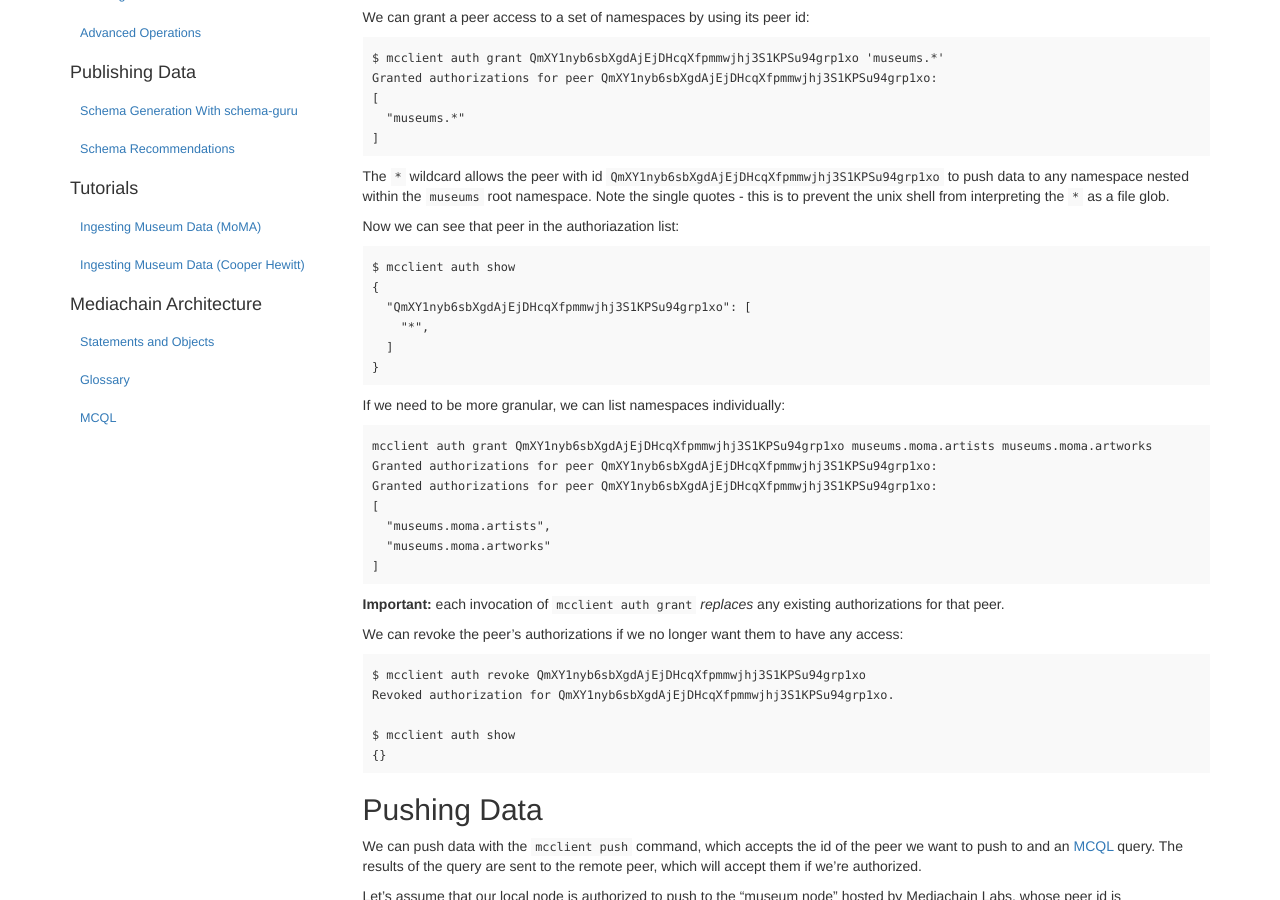
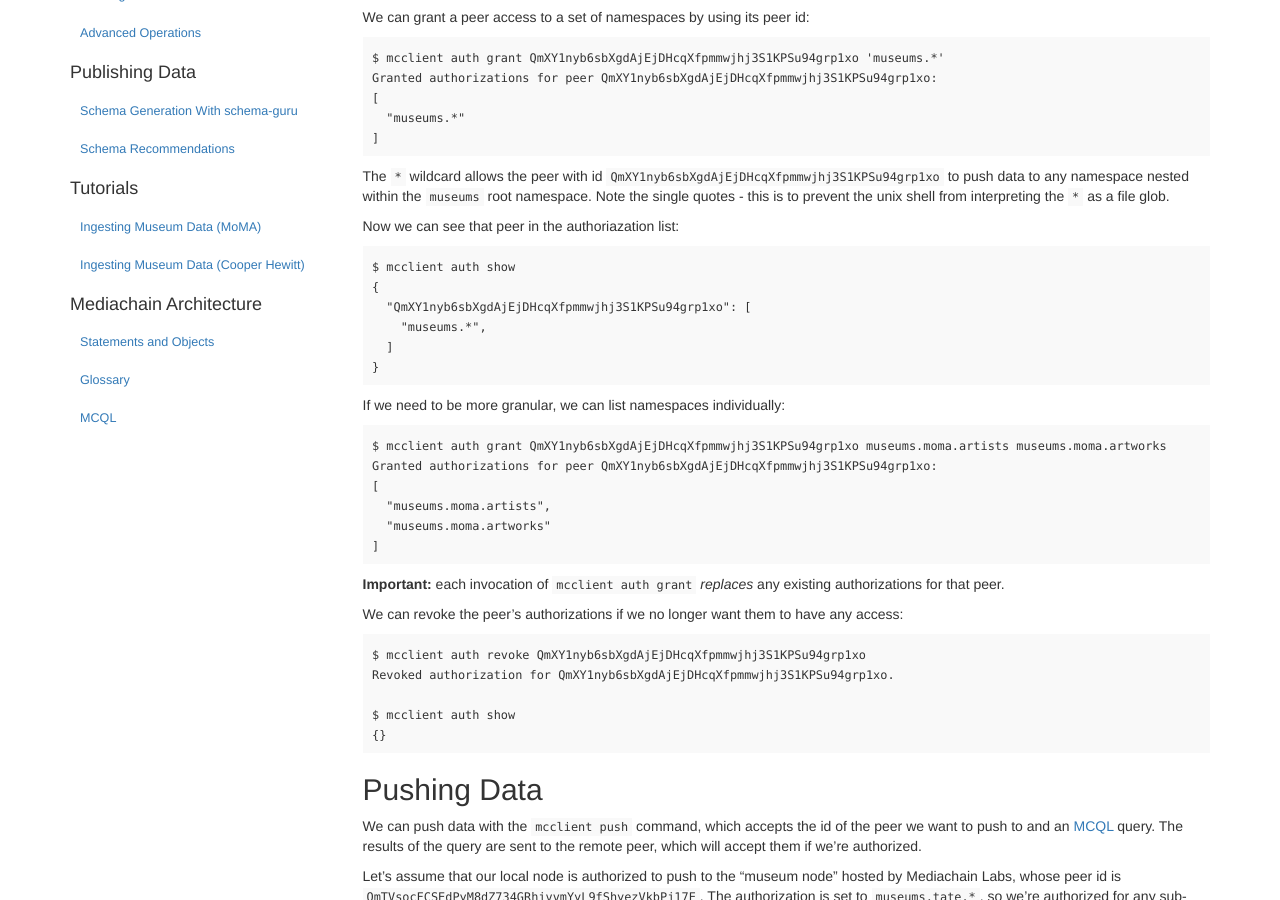
Before and after one commit to mediachain/mediachain-docs, a Jekyll site: the page built from _docs/usage/push.md, in a window 1280 px wide and 900 px high, scrolled down 525 px. Built offline with Jekyll 4.4.1, drawn with Linux system fonts in a browser that asks for light colours; nearby versions of some CDN libraries.

Commit message:
Tweaks/corrections

````diff
--- a/_docs/usage/push.md
+++ b/_docs/usage/push.md
@@ -47,7 +47,7 @@ Now we can see that peer in the authoriazation list:
 $ mcclient auth show
 {
   "QmXY1nyb6sbXgdAjEjDHcqXfpmmwjhj3S1KPSu94grp1xo": [
-    "*",
+    "museums.*",
   ]
 }
 ```
@@ -55,8 +55,7 @@ $ mcclient auth show
 If we need to be more granular, we can list namespaces individually:
 
 ```
-mcclient auth grant QmXY1nyb6sbXgdAjEjDHcqXfpmmwjhj3S1KPSu94grp1xo museums.moma.artists museums.moma.artworks
-Granted authorizations for peer QmXY1nyb6sbXgdAjEjDHcqXfpmmwjhj3S1KPSu94grp1xo:
+$ mcclient auth grant QmXY1nyb6sbXgdAjEjDHcqXfpmmwjhj3S1KPSu94grp1xo museums.moma.artists museums.moma.artworks
 Granted authorizations for peer QmXY1nyb6sbXgdAjEjDHcqXfpmmwjhj3S1KPSu94grp1xo:
 [
   "museums.moma.artists",
````
